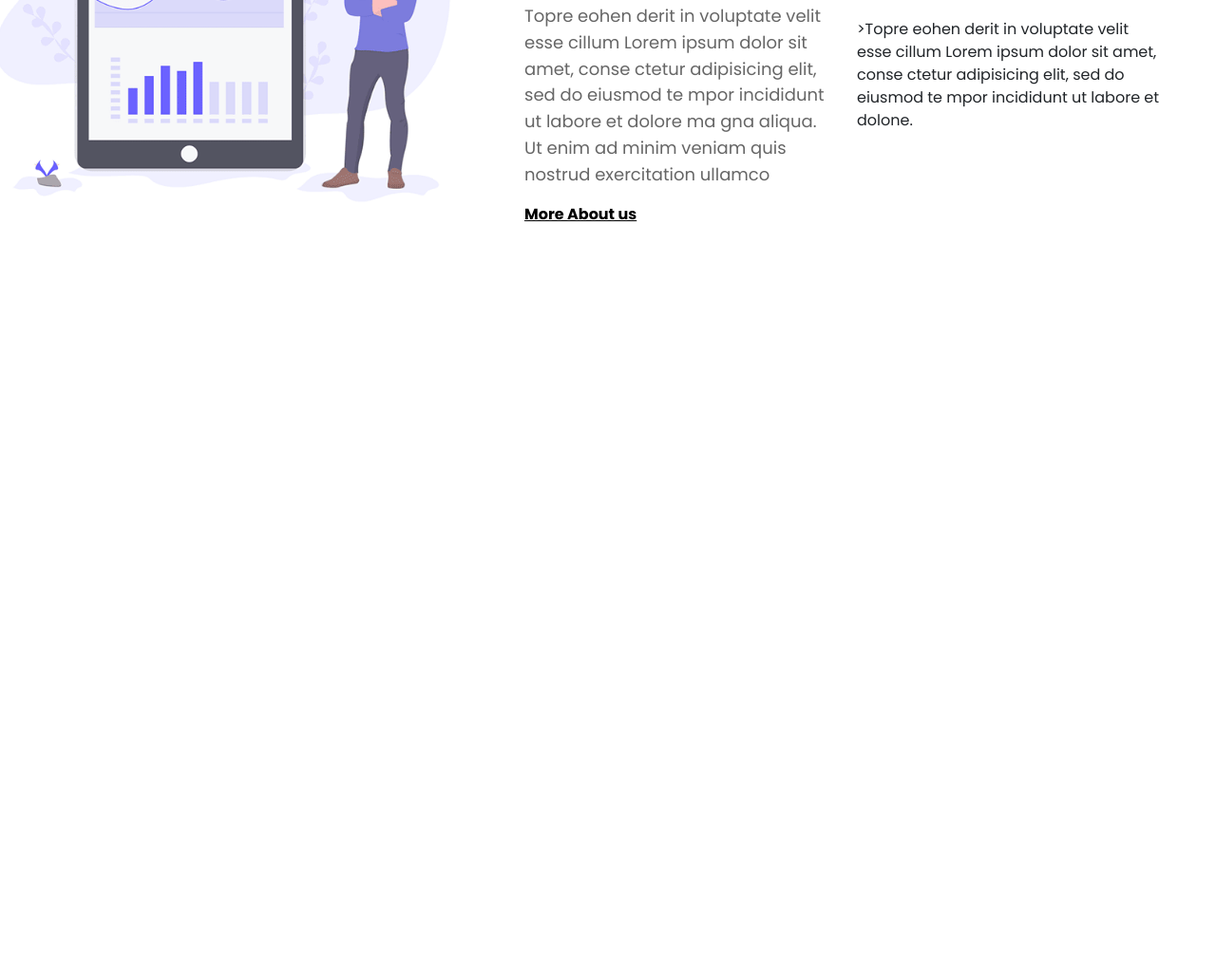
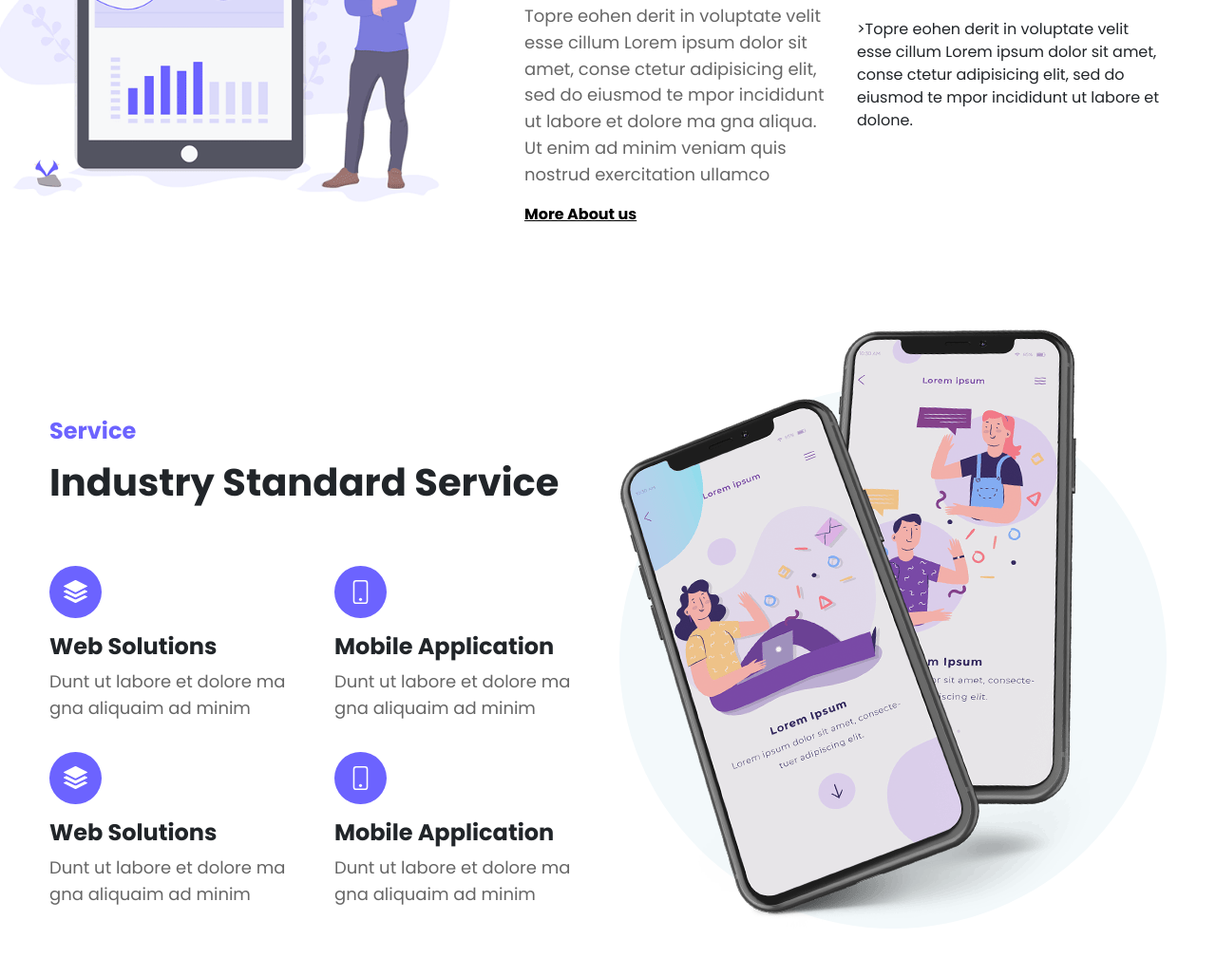
Before and after one commit to BayanAlmaghrebi/2050-Bootstrap-Landing-Page, a plain HTML site: page index.html in a window 1280 px wide. Shown: the part 1190-2219 px from the top of the page at 95% size. Before the commit the page ends 1534 px from the top, so only its background shows below. Drawn offline with nearby package versions, Linux system fonts and the light colour scheme.

Commit message:
add service section

```diff
--- a/css/style.css
+++ b/css/style.css
@@ -72,3 +72,21 @@ line-height: 1.55;
  color: black;
 
 }
+
+.service-image{
+    border-radius: 50%;
+    background-color: #F3F9FB;
+    margin-top: 15px;
+
+}
+
+.service-img{
+    margin-top: -60px;
+}
+
+.service-icon{
+    background-color: #6C63FF;
+    padding: 15px;
+    width: 55px;
+    border-radius: 50%;
+}
--- a/index.html
+++ b/index.html
@@ -93,6 +93,77 @@
       </div>
     </div>
     <!-- aboutus end -->
+
+    <!-- service start -->
+    <div class="container my-5">
+      <div class="row py-5">
+        <div class="col-lg-6">
+          <h4 class="subtitle-style mt-5">Service</h4>
+          <h1 class="title-style mb-5 mt-3">Industry Standard Service</h1>
+          <div class="row">
+            <div class="col-lg-6">
+              <div>
+               <div class="service-icon my-3">
+                  <svg xmlns="http://www.w3.org/2000/svg" width="25" height="25" fill="white" class="bi bi-stack" viewBox="0 0 16 16">
+                    <path d="m14.12 10.163 1.715.858c.22.11.22.424 0 .534L8.267 15.34a.598.598 0 0 1-.534 0L.165 11.555a.299.299 0 0 1 0-.534l1.716-.858 5.317 2.659c.505.252 1.1.252 1.604 0l5.317-2.66zM7.733.063a.598.598 0 0 1 .534 0l7.568 3.784a.3.3 0 0 1 0 .535L8.267 8.165a.598.598 0 0 1-.534 0L.165 4.382a.299.299 0 0 1 0-.535L7.733.063z"/>
+                    <path d="m14.12 6.576 1.715.858c.22.11.22.424 0 .534l-7.568 3.784a.598.598 0 0 1-.534 0L.165 7.968a.299.299 0 0 1 0-.534l1.716-.858 5.317 2.659c.505.252 1.1.252 1.604 0l5.317-2.659z"/>
+                  </svg>
+               </div>
+                <h1 class="subtitle-style text-dark">Web Solutions</h1>
+                <p class="p-style">Dunt ut labore et dolore ma gna aliquaim ad minim </p>
+              </div>
+            </div>
+
+            <div class="col-lg-6">
+              <div>
+               <div class="service-icon my-3">
+                <svg xmlns="http://www.w3.org/2000/svg" width="25" height="25" fill="white" class="bi bi-phone" viewBox="0 0 16 16">
+                  <path d="M11 1a1 1 0 0 1 1 1v12a1 1 0 0 1-1 1H5a1 1 0 0 1-1-1V2a1 1 0 0 1 1-1h6zM5 0a2 2 0 0 0-2 2v12a2 2 0 0 0 2 2h6a2 2 0 0 0 2-2V2a2 2 0 0 0-2-2H5z"/>
+                  <path d="M8 14a1 1 0 1 0 0-2 1 1 0 0 0 0 2z"/>
+                </svg>
+               </div>
+                <h1 class="subtitle-style text-dark">Mobile Application</h1>
+                <p class="p-style">Dunt ut labore et dolore ma gna aliquaim ad minim </p>
+              </div>
+            </div>
+
+            <div class="col-lg-6">
+              <div>
+               <div class="service-icon my-3">
+                  <svg xmlns="http://www.w3.org/2000/svg" width="25" height="25" fill="white" class="bi bi-stack" viewBox="0 0 16 16">
+                    <path d="m14.12 10.163 1.715.858c.22.11.22.424 0 .534L8.267 15.34a.598.598 0 0 1-.534 0L.165 11.555a.299.299 0 0 1 0-.534l1.716-.858 5.317 2.659c.505.252 1.1.252 1.604 0l5.317-2.66zM7.733.063a.598.598 0 0 1 .534 0l7.568 3.784a.3.3 0 0 1 0 .535L8.267 8.165a.598.598 0 0 1-.534 0L.165 4.382a.299.299 0 0 1 0-.535L7.733.063z"/>
+                    <path d="m14.12 6.576 1.715.858c.22.11.22.424 0 .534l-7.568 3.784a.598.598 0 0 1-.534 0L.165 7.968a.299.299 0 0 1 0-.534l1.716-.858 5.317 2.659c.505.252 1.1.252 1.604 0l5.317-2.659z"/>
+                  </svg>
+               </div>
+                <h1 class="subtitle-style text-dark">Web Solutions</h1>
+                <p class="p-style">Dunt ut labore et dolore ma gna aliquaim ad minim </p>
+              </div>
+            </div>
+
+            <div class="col-lg-6">
+              <div>
+               <div class="service-icon my-3">
+                <svg xmlns="http://www.w3.org/2000/svg" width="25" height="25" fill="white" class="bi bi-phone" viewBox="0 0 16 16">
+                  <path d="M11 1a1 1 0 0 1 1 1v12a1 1 0 0 1-1 1H5a1 1 0 0 1-1-1V2a1 1 0 0 1 1-1h6zM5 0a2 2 0 0 0-2 2v12a2 2 0 0 0 2 2h6a2 2 0 0 0 2-2V2a2 2 0 0 0-2-2H5z"/>
+                  <path d="M8 14a1 1 0 1 0 0-2 1 1 0 0 0 0 2z"/>
+                </svg>
+               </div>
+                <h1 class="subtitle-style text-dark">Mobile Application</h1>
+                <p class="p-style">Dunt ut labore et dolore ma gna aliquaim ad minim </p>
+              </div>
+            </div>
+
+
+          </div>
+        </div>
+        <div class="col-lg-6">
+          <div class="service-image">
+            <img class="service-img" src="images/service-img.png" alt="">
+          </div>
+        </div>
+      </div>
+    </div>
+    <!-- service end -->
     <script src="https://cdn.jsdelivr.net/npm/bootstrap@5.3.0-alpha2/dist/js/bootstrap.bundle.min.js" integrity="sha384-qKXV1j0HvMUeCBQ+QVp7JcfGl760yU08IQ+GpUo5hlbpg51QRiuqHAJz8+BrxE/N" crossorigin="anonymous"></script>
   </body>
 </html>
```
Also changed, not shown: images/service-img.png (added).
